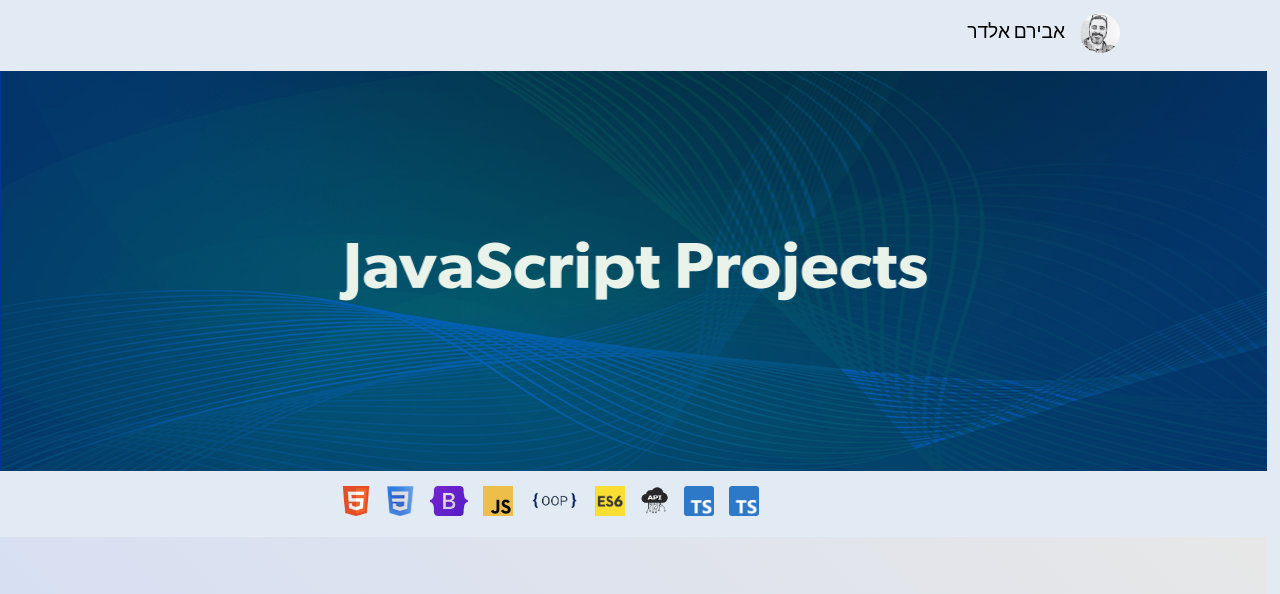
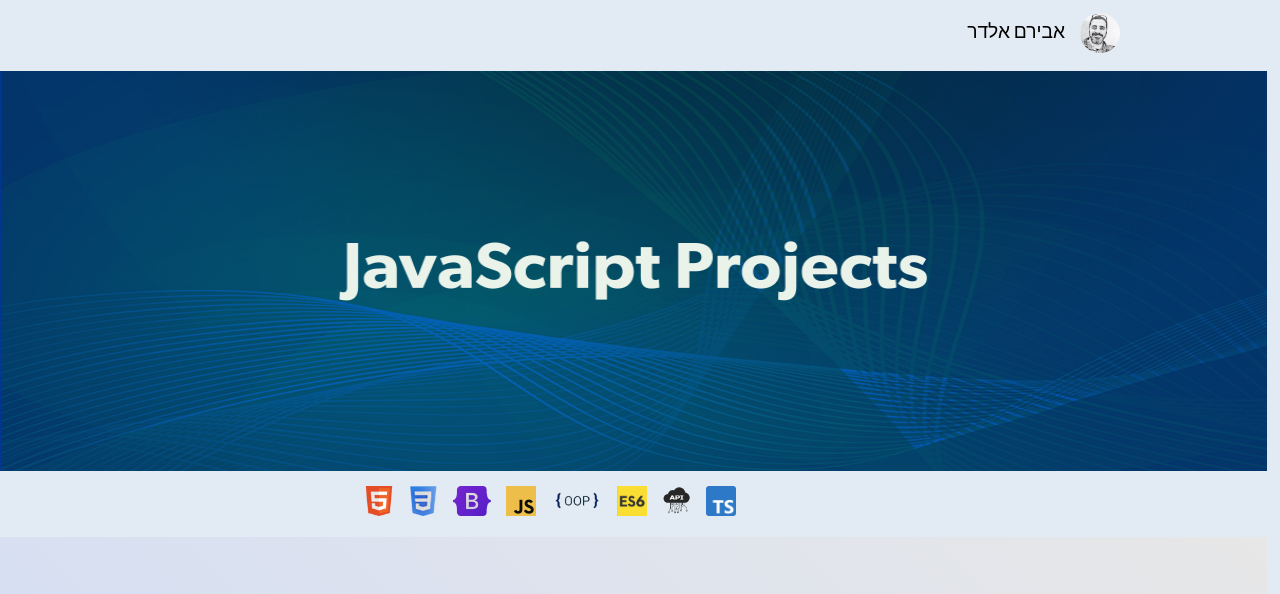
Before and after one commit to avirameldar/PortfolioAviram, a plain HTML site: page index.html in a window 1280 px wide. Shown: the top 594 px of the page. Drawn offline with Linux system fonts and the light colour scheme.

Commit message:
delete change

```diff
--- a/index.html
+++ b/index.html
@@ -37,7 +37,6 @@
         <img src="images/opp.png" alt="opp">
         <img src="images/es6.png" alt="es6">
         <img src="images/api.png" alt="api">
-        <img src="images/ts.png" alt="TypeScript">
         <img src="images/ts.png" alt="TypeScript">
       </div>
     </section>
```
